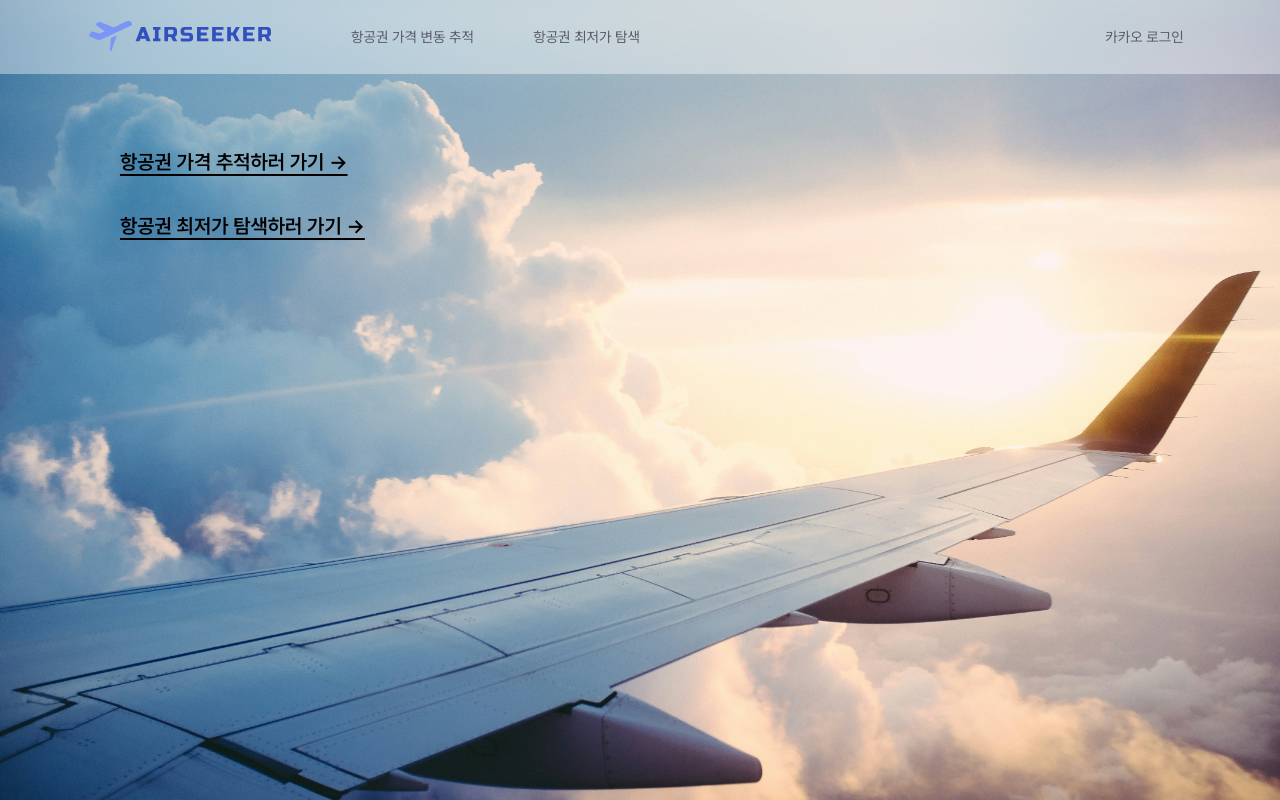
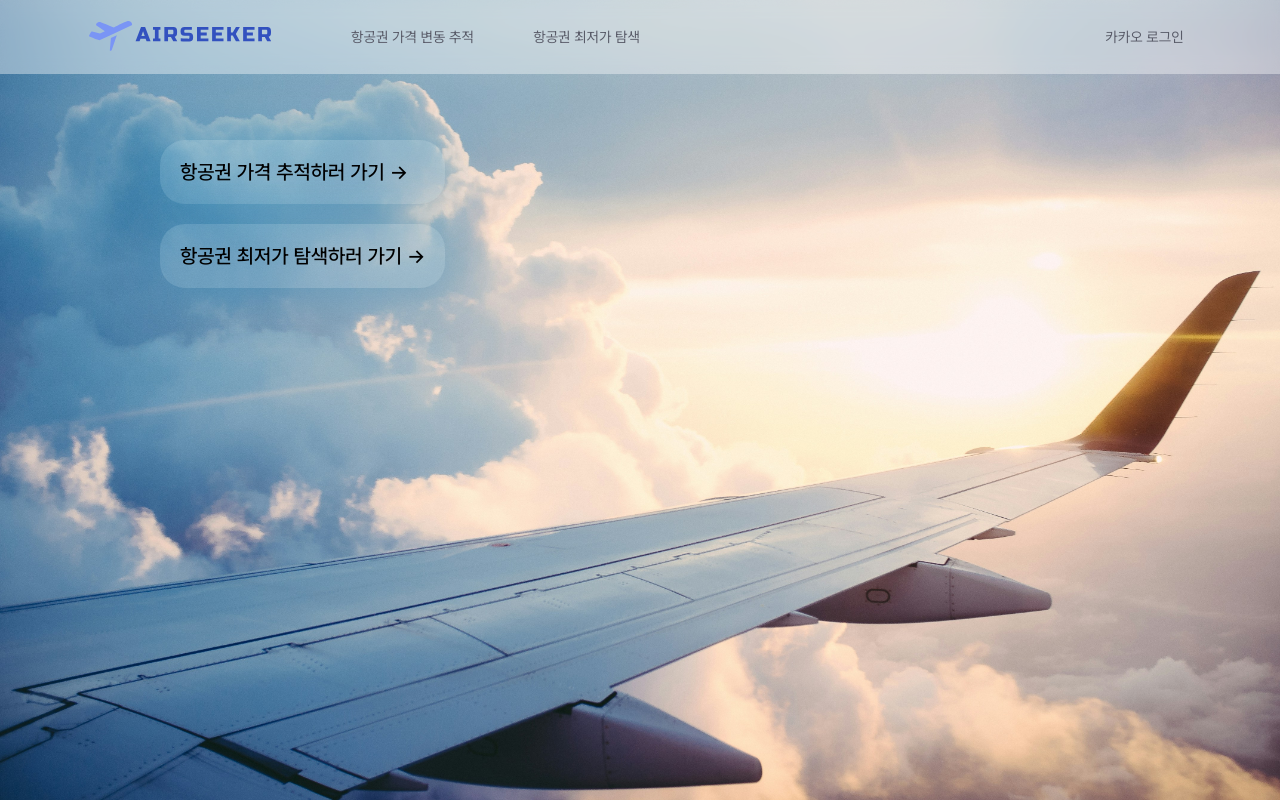
Before and after one commit to j2noo/AIrSeeker-frontend, a React (Vite) app: page / in a window 1280 px wide. Built offline with nearby package versions, Linux system fonts and the light colour scheme.

Commit message:
feat : 메인 수정

```diff
--- a/index.html
+++ b/index.html
@@ -1,10 +1,14 @@
-<!doctype html>
+<!DOCTYPE html>
 <html lang="en">
   <head>
     <meta charset="UTF-8" />
-    <link rel="icon" type="image/svg+xml" href="/vite.svg" />
+    <link
+      rel="icon"
+      type="image/svg+xml"
+      href="public/assets/images/logo.svg"
+    />
     <meta name="viewport" content="width=device-width, initial-scale=1.0" />
-    <title>Air Seeker</title>
+    <title>Airseeker</title>
   </head>
   <body>
     <div id="root"></div>
--- a/src/pages/home/Home.tsx
+++ b/src/pages/home/Home.tsx
@@ -50,7 +50,7 @@ const FlexContainer = styled.div`
   display: flex;
   flex-direction: column;
   float: left;
-  margin: 30px 100px;
+  margin: 30px 150px;
 
   /* justify-content: center; */
   /* align-items: center; */
@@ -59,17 +59,20 @@ const FlexContainer = styled.div`
 const TextContainer = styled.div`
   position: relative; /* ::before 가상 요소 위치 설정을 위해 필요 */
   font-size: 20px;
-  font-weight: 600;
-  padding: 10px;
+  font-weight: 500;
+  padding: 20px;
   cursor: pointer;
 
-  text-decoration: underline;
+  /* text-decoration: underline; */
   text-underline-offset: 5px;
-
-  border-radius: 5px; /* 약간의 경계선을 부드럽게 하기 위해 추가 */
+  border-radius: 25px; /* 약간의 경계선을 부드럽게 하기 위해 추가 */
+  box-shadow: 0 0 50px rgba(60, 145, 187, 0.582); /* 10px의 흐림 효과 */
   margin: 10px;
   width: auto;
   overflow: hidden; /* 가상 요소가 컨테이너를 벗어나지 않도록 설정 */
+
+  /* border: 1px solid wheat; */
+  background-color: rgba(142, 199, 223, 0.282);
 
   /* 가상 요소 설정 */
   &::before {
```
Also changed, not shown: public/assets/images/logo.svg (added).
